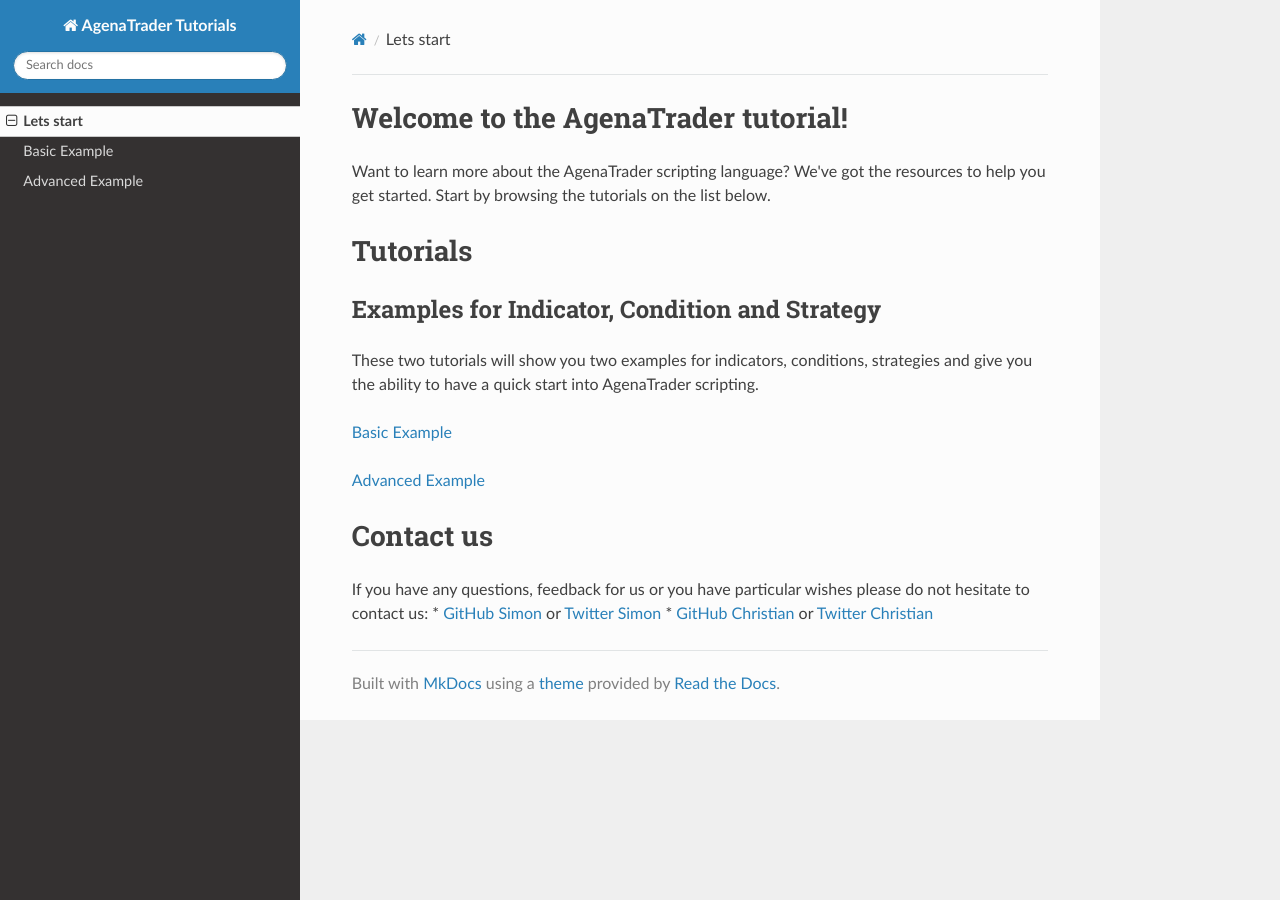
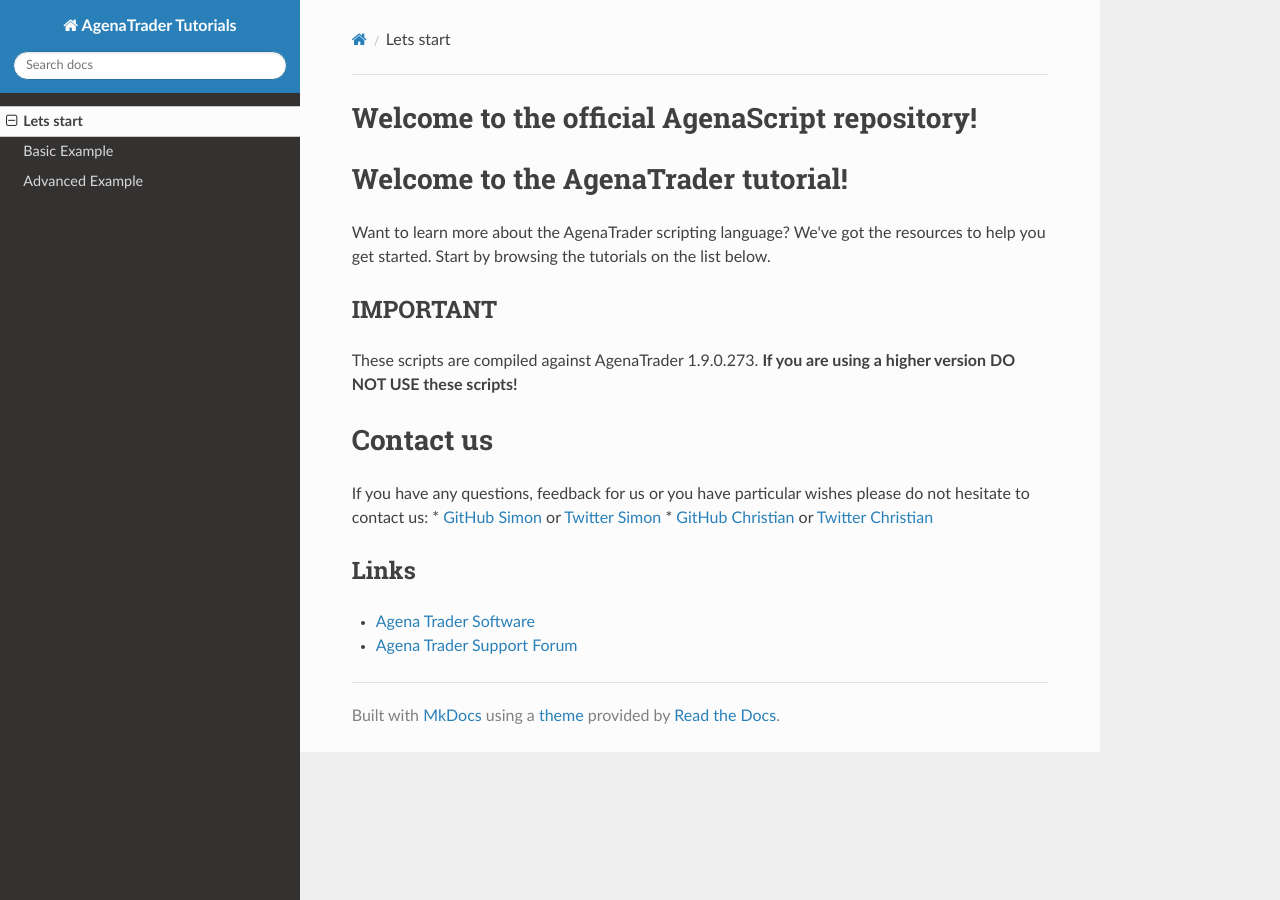
Before and after one commit to AgenaTrader/AgenaScript-documentation, an MkDocs documentation site: the page built from sources/index.md, in a window 1280 px wide. Built offline with MkDocs 1.6.1, drawn with Linux system fonts in a browser that asks for light colours; nearby versions of some CDN libraries; old or Windows-style settings are respelled for this version of MkDocs.

Commit message:
new structure

```diff
--- a/sources/index.md
+++ b/sources/index.md
@@ -1,16 +1,19 @@
+#Welcome to the official AgenaScript repository!
+
 #Welcome to the AgenaTrader tutorial!
 Want to learn more about the AgenaTrader scripting language? We've got the resources to help you get started. Start by browsing the tutorials on the list below.
 
-#Tutorials
-##Examples for Indicator, Condition and Strategy
-These two tutorials will show you two examples for indicators, conditions, strategies and give you the ability to have a quick start into AgenaTrader scripting.
+##IMPORTANT
+These scripts are compiled against AgenaTrader 1.9.0.273.
+**If you are using a higher version DO NOT USE these scripts!**
 
-[Basic Example](./Example_Indicator_Condition_Strategy_Basic/README.md)
-
-[Advanced Example](./Example_Indicator_Condition_Strategy_Advanced/README.md)
 
 
 #Contact us
 If you have any questions, feedback for us or you have particular wishes please do not hesitate to contact us:
 * [GitHub Simon](https://github.com/simonpucher) or [Twitter Simon](https://twitter.com/SimonPucher)
 * [GitHub Christian](https://github.com/ckovar82) or [Twitter Christian](https://twitter.com/ckovar82)
+
+##Links
+- [Agena Trader Software](http://www.tradeescort.com)
+- [Agena Trader Support Forum](http://www.tradeescort.com/phpbb_de/)
```
Also changed, not shown: README.md (+1 -15 lines).
